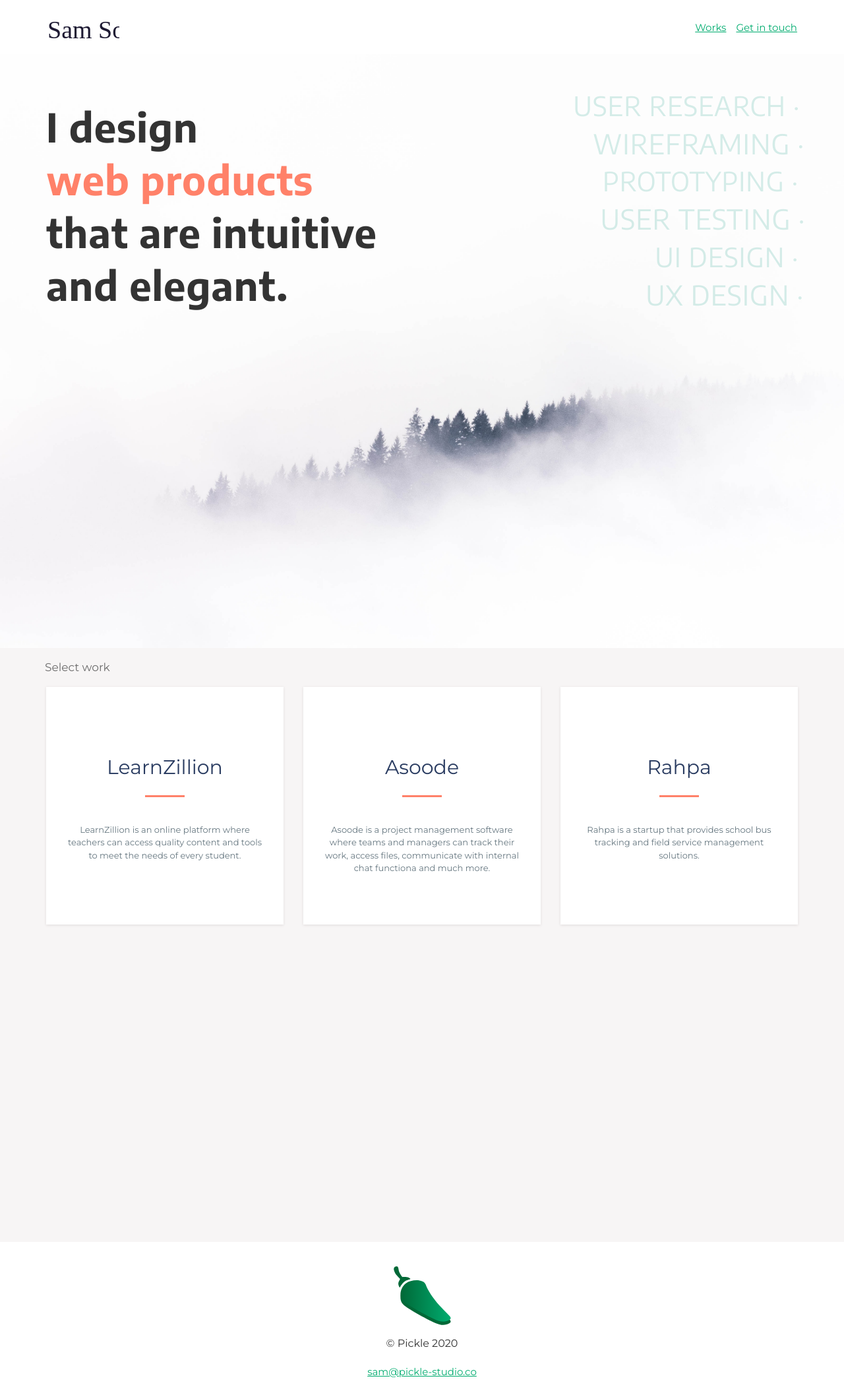
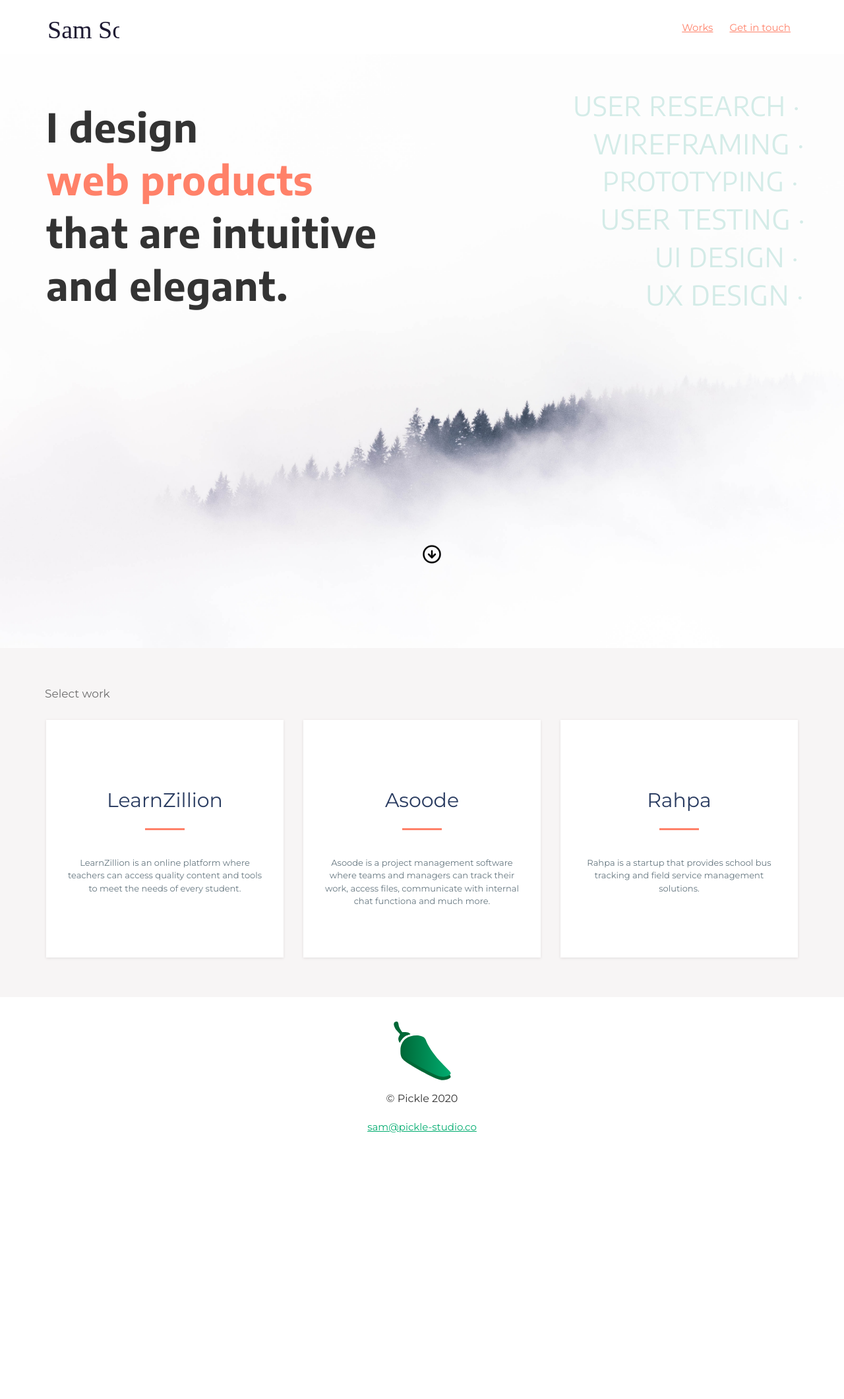
Before and after one commit to sameens/pickle-studio, a Jekyll site: the page built from works.html, in a window 1280 px wide. Shown: the whole page at 66% size. Built offline with Jekyll 4.4.1, drawn with Linux system fonts in a browser that asks for light colours; some web fonts are replaced; after the commit the page ends 1749 px from its top, so only the background shows below that.

Commit message:
fix to footer

```diff
--- a/_sass/_base.scss
+++ b/_sass/_base.scss
@@ -2,6 +2,7 @@
 body {
   height: 100%;
   width: 100%;
+  scroll-behavior: smooth;
 }
 
 body {
@@ -348,6 +349,7 @@
   -o-background-size: cover;
   background-size: cover;
   min-width: 100%;
+  min-height: 100%;
   .main-title-wrapper {
     padding-top: 5rem;
     h1 {
@@ -421,6 +423,32 @@
       }
     }
   }
+  .scroll-hint {
+    background: url(../img/arrow-down-circle.svg);
+    background-repeat:no-repeat;
+    background-size:contain;
+    height: 3rem;
+    position: fixed;
+    bottom: 50px;
+    width: 100%;
+    left: 50%;
+    margin-left: auto;
+    margin-right: auto;
+    animation-name: up-and-down;
+    animation-duration: 1s;
+    animation-iteration-count: infinite;
+  }
+  @keyframes up-and-down {
+    0% {
+      transform: translate(0px, 0px);
+    }
+    50% {
+      transform: translate(0px, 5px);
+    }
+    100% {
+      transform: translate(0px, 0px);
+    }
+  }
 }
 @media (min-width: 992px) {
   .portfolio-header {
@@ -429,21 +457,16 @@
 }
 .portfolio-works {
   background-color: #F7F5F5;
-  height: 100%;
   position: relative;
-  overflow: hidden;
+  padding-top: 4rem;
+  padding-bottom: 4rem;
   h2 {
     font-size: 1.7rem;
-    margin-bottom: 2rem;
-    margin-top: 2rem;
+    margin-bottom: 3rem;
     margin-left: 1.3rem;
     opacity: 0.7;
   }
   .list-of-works {
-    // margin:0;
-    // list-style: none;
-    // li {
-    //   display: inline-block;
     a{
       display: block;
       text-decoration: none;
@@ -471,7 +494,6 @@
         margin: 2rem 0;
       }
     }
-    // }
   }
 }
 
@@ -483,6 +505,10 @@
   float: right;
   padding-top: 2rem;
   padding-right: 1.5rem;
+  margin-right: 1rem;
+  a {
+    color: #FF8169;
+  }
 }
 .mobile-mockup {
   width: 70%;
@@ -675,6 +701,7 @@
 footer {
   padding-top: 3rem;
   padding-bottom: 3rem;
+  min-height: 10rem;
   img {
     width: 10rem;
     margin-bottom: 1rem;
--- a/works.html
+++ b/works.html
@@ -23,6 +23,8 @@
           <span class="s-5">ui design &#183;</span>
           <span class="s-6">ux design &#183;</span>
         </div>
+      </div>
+      <div class="scroll-hint">
       </div>
     </div>
   </div>
```
Also changed, not shown: other parts of works.html (+10 -0 lines), img/arrow-down-circle.svg (added), 3 other files. Lines whose indentation alone changed are shown as unchanged.
